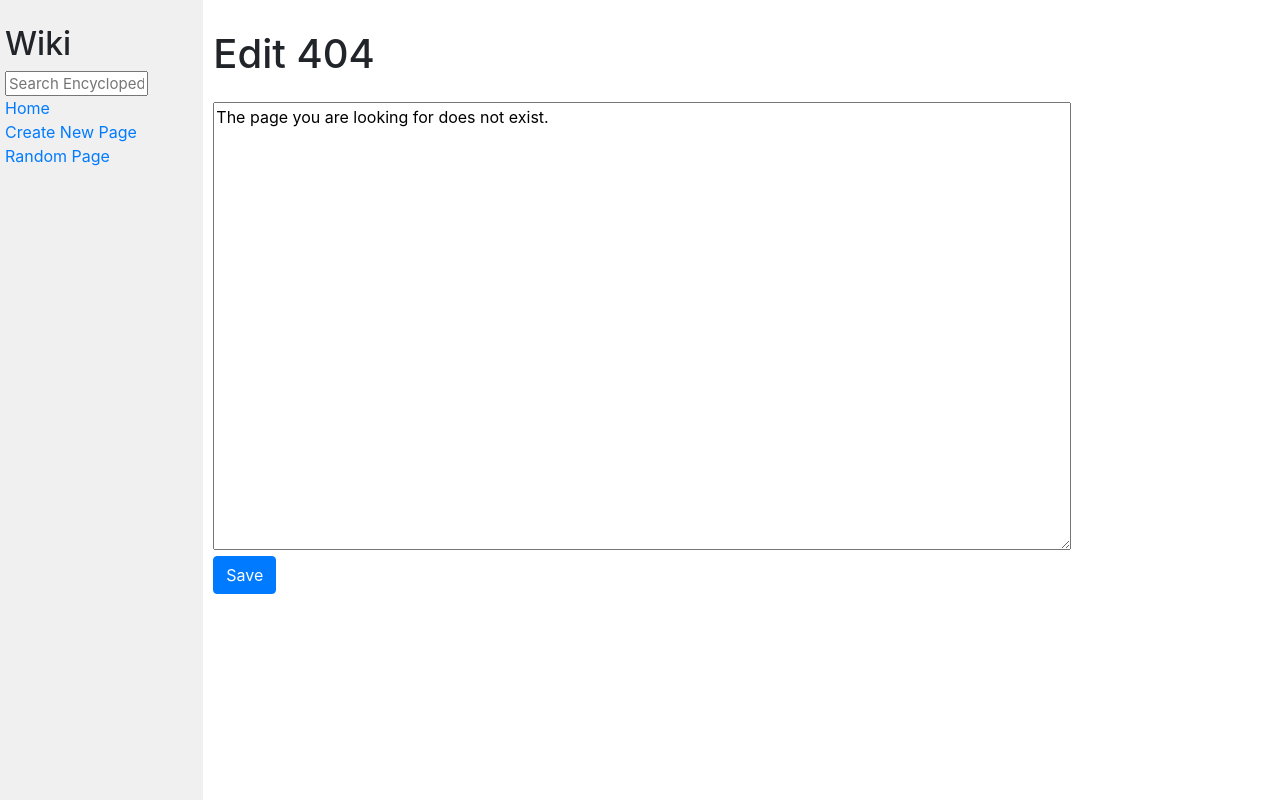
After one commit to NortonV/CS50W, a Django app: page /edit/404 in a window 1280 px wide. The commit adds this page. Run offline with Django 3.2, Linux system fonts and the light colour scheme; some libraries are stand-ins or nearby versions.

Commit message:
Added the option to edit articles

```diff
--- a/Project 1/encyclopedia/static/encyclopedia/styles.css
+++ b/Project 1/encyclopedia/static/encyclopedia/styles.css
@@ -10,6 +10,7 @@ code {
 h1 {
     margin-top: 0px;
     padding-top: 20px;
+    margin-bottom: 0px;
 }
 
 textarea {
--- a/Project 1/encyclopedia/templates/encyclopedia/article.html
+++ b/Project 1/encyclopedia/templates/encyclopedia/article.html
@@ -6,6 +6,6 @@
 
 {% block body %}
 
-{{ file|safe}}
+{{ file|safe }}
 
 {% endblock %}
--- /dev/null
+++ b/Project 1/encyclopedia/templates/encyclopedia/edit.html
@@ -0,0 +1,15 @@
+{% extends "encyclopedia/layout.html" %}
+
+{% block title %}
+    Edit {{ title }}
+{% endblock %}
+
+{% block body %}
+    <h1>Edit {{ title }}</h1>
+    <form action="/wiki/{{ title }}" method="POST">
+        {% csrf_token %}
+        <br><textarea name="content">{{ file }}</textarea><br>
+        <input type="submit" value="Save" class="btn btn-primary">
+    </form>
+
+{% endblock %}
--- a/Project 1/encyclopedia/templates/encyclopedia/layout.html
+++ b/Project 1/encyclopedia/templates/encyclopedia/layout.html
@@ -21,10 +21,10 @@
                     <a href="{% url 'index' %}">Home</a>
                 </div>
                 <div>
-                    <a href="{% url 'new' %}">Create New Page</a>
+                    <a href="/new">Create New Page</a>
                 </div>
                 <div>
-                    <a href="/wiki/random_article">Random Page</a>
+                    <a href="/random">Random Page</a>
                 </div>
                 {% block nav %}
                 {% endblock %}
--- a/Project 1/encyclopedia/urls.py
+++ b/Project 1/encyclopedia/urls.py
@@ -4,7 +4,9 @@ from . import views
 urlpatterns = [
     path("", views.index, name="index"),
     path('wiki', views.search, name='search'),
-    path("wiki/new", views.new, name="new"),
+    path("new", views.new, name="new"),
+    path("random", views.random_article, name="random_article"),
+    path("edit/<str:title>", views.edit, name="edit"),
 
     path("wiki/<str:title>", views.article, name="article"),
 ]
--- a/Project 1/encyclopedia/views.py
+++ b/Project 1/encyclopedia/views.py
@@ -17,20 +17,27 @@ def index(request):
     })
 
 def article(request, title):
-    if title == "random_article":
-        title = random.choice(util.list_entries())
-        return redirect(f"/wiki/{title}")
-    file = util.get_entry(title.lower())
-    if not file:
-        return render(request, "encyclopedia/error.html", {
-        "message": "Entry not found."
+    if request.method == "GET":
+        file = util.get_entry(title.lower())
+        if not file:
+            return render(request, "encyclopedia/error.html", {
+            "message": "Entry not found."
+            })
+        html = markdowner.convert(file)
+
+        return render(request, "encyclopedia/article.html", {
+            "file": html,
+            "title": html.split("h1")[1][1:-2],
         })
-    html = markdowner.convert(file)
+    else:
+        content = request.POST.get("content")
+        content = f"# {title.capitalize() if not title.isupper() else title}" + "\n" + f"[Edit](/edit/{title.lower()}) " + "\n\n" + content
+        util.save_entry(title.lower(), content)
+        return redirect(f"/wiki/{title.lower()}")
 
-    return render(request, "encyclopedia/article.html", {
-        "file": html,
-        "title": html.split("h1")[1][1:-2],
-    })
+def random_article(request):
+    title = random.choice(util.list_entries())
+    return redirect(f"/wiki/{title}")
 
 def search(request):
     query = request.GET.get('q')
@@ -58,6 +65,14 @@ def new(request):
                 "message": f"The entry {title.lower()} already exists."
             })
         else:
-            content = f"# {title.capitalize() if not title.isupper() else title}" + "<br>" + content
+            content = f"# {title.capitalize() if not title.isupper() else title}" + "\n" + f"[Edit](/edit/{title.lower()}) " + "\n\n" + content
             util.save_entry(title.lower(), content)
             return redirect(f"/wiki/{title.lower()}")
+
+def edit(request, title):
+    file = util.get_entry(title)
+    html = markdowner.convert(file)
+    return render(request, "encyclopedia/edit.html", {
+        "file": "\n".join(file.split("\n")[3:]),
+        "title": html.split("h1")[1][1:-2],
+    })
--- a/Project 1/entries/404.md
+++ b/Project 1/entries/404.md
@@ -1,3 +1,4 @@
 # 404
+*[Edit](/edit/404)*
 
 The page you are looking for does not exist.
```
Also changed, not shown: Project 1/entries/brunno.md (+6 -1 lines), Project 1/entries/css.md (+3 -0 lines), Project 1/entries/django.md (+1 -0 lines), Project 1/entries/fábi.md (+1 -0 lines), Project 1/entries/geri.md (+1 -0 lines), Project 1/entries/git.md (+1 -0 lines), Project 1/entries/html.md (+1 -0 lines), Project 1/entries/linux.md (+1 -0 lines), Project 1/entries/python.md (+1 -0 lines).
